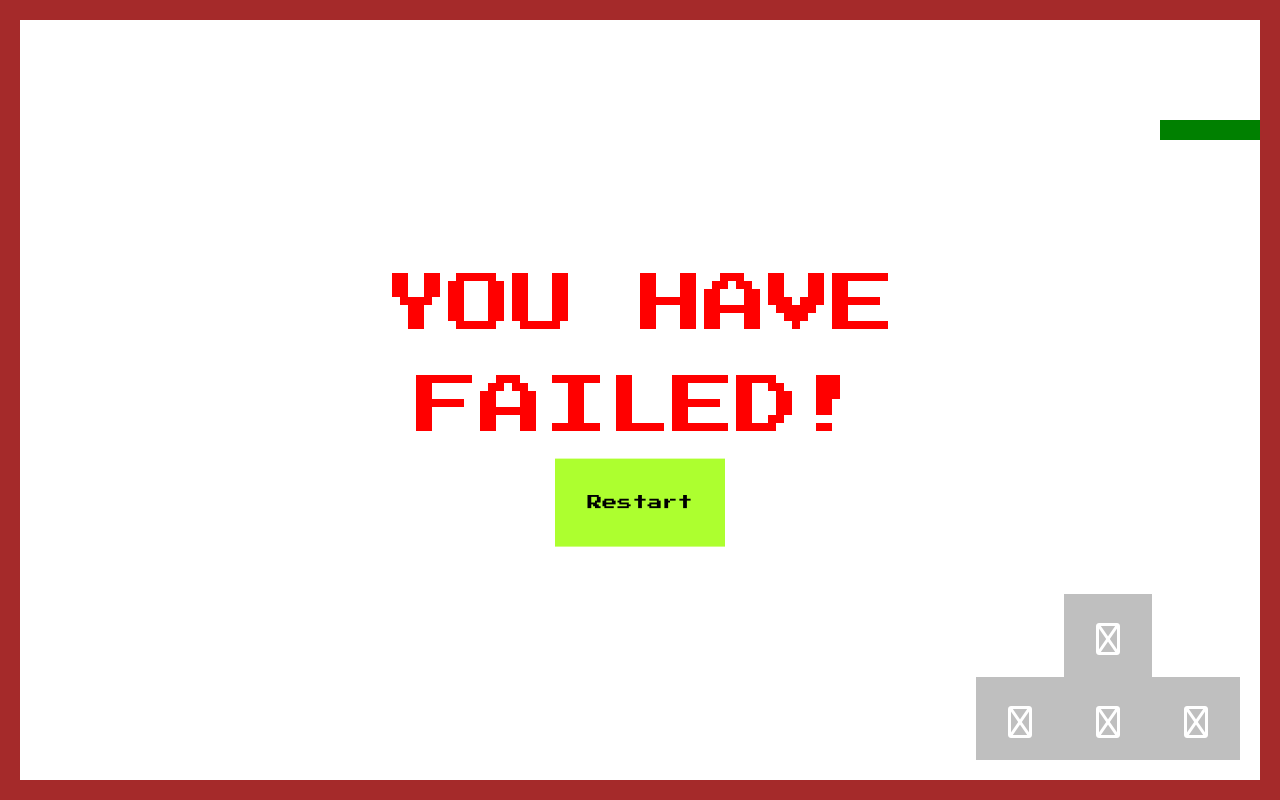
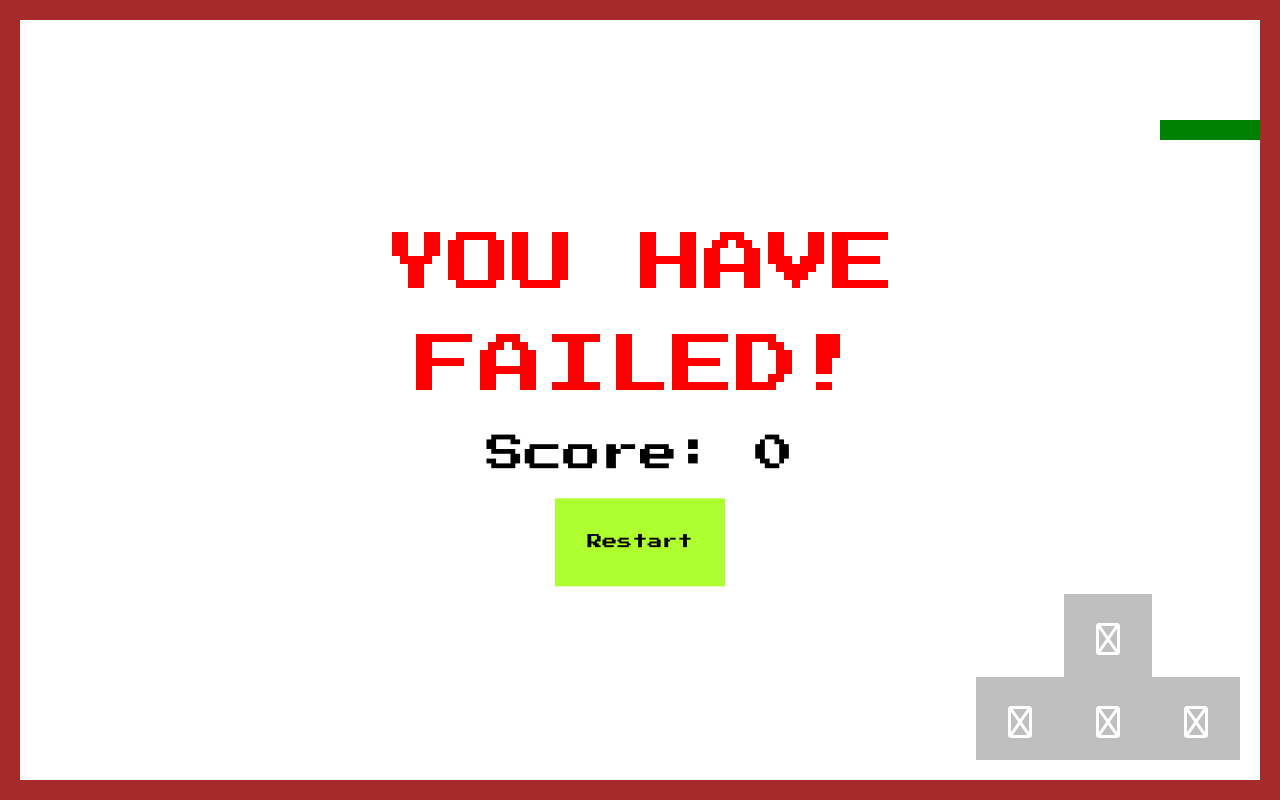
Before and after one commit to brendon/Snake, a Vue app: page / in a window 1280 px wide. Built offline with nearby package versions, Linux system fonts and the light colour scheme; some icons are missing.

Commit message:
Added scoring

```diff
--- a/src/components/Snake.vue
+++ b/src/components/Snake.vue
@@ -17,8 +17,9 @@
 
   <div class="fail" v-if="status !== 'alive'">
     <h1 class="message">You Have Failed!</h1>
+    <p class="score">Score: {{ score }}</p>
 
-    <div><button @click="restart" class="button">Restart</button></div>
+    <p><button @click="restart" class="button">Restart</button></p>
   </div>
 </template>
 
@@ -58,6 +59,7 @@
         speed: 10,
         lastAnimateTimestamp: 0,
         tail: [],
+        score: 0,
         status: 'alive',
         apple: null
       }
@@ -120,6 +122,7 @@
       eatApple() {
         if (this.left === this.apple.left && this.top === this.apple.top) {
           this.apple = null
+          this.score += 10
           this.length += 2
         }
       },
@@ -243,6 +246,12 @@
       color: red;
       font-size: 5vw;
       text-transform: uppercase;
+      margin-bottom: 0.5vw;
+    }
+
+    .score {
+      font-size: 3vw;
+      margin-bottom: 1vw;
     }
 
     .button {
```
